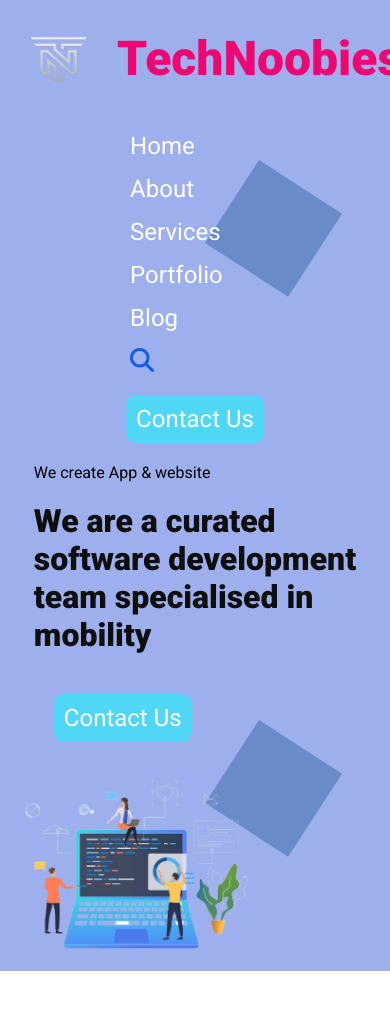
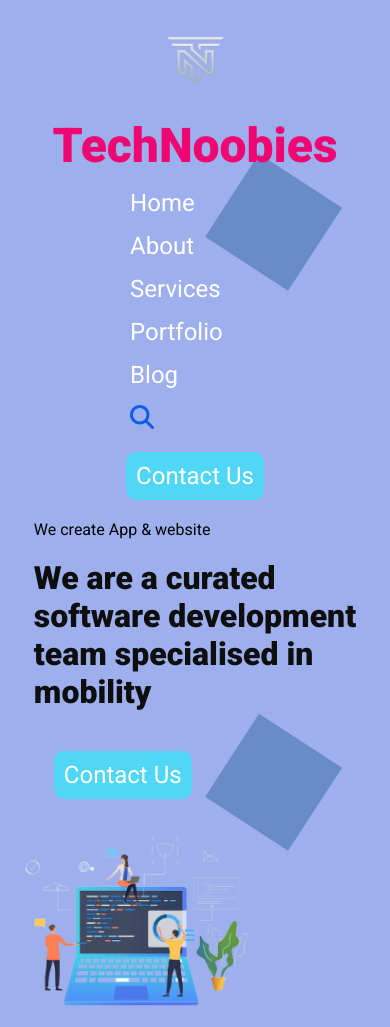
Before and after one commit to Shajibmia96/Shamim-project, a plain HTML site: page index.html in a window 390 px wide. Shown: the top 1027 px of the page. Drawn offline with Linux system fonts and the light colour scheme.

Commit message:
Project recheck again and Now every thing is done

```diff
--- a/index.html
+++ b/index.html
@@ -9,7 +9,7 @@
 <link rel="preconnect" href="https://fonts.gstatic.com" crossorigin>
 <link href="https://fonts.googleapis.com/css2?family=Roboto:ital,wght@0,400;0,700;0,900;1,500&display=swap" rel="stylesheet">
 <!-- favicon link -->
-<link rel="shortcut icon" href="aseat/images//Nech.jpg" type="image/x-icon">
+<link rel="shortcut icon" href="aseat/images//Nech.jpgg" type="image/x-icon">
     <!-- css link -->
     <link rel="stylesheet" href="styles/style.css">
     <!-- link cdnjs -->
--- a/styles/style.css
+++ b/styles/style.css
@@ -279,6 +279,9 @@
         gap: 10px;
 
 }
+.nav-logo{
+    flex-direction: column;
+}
 .services{
     padding-left:10px;
 }
```
